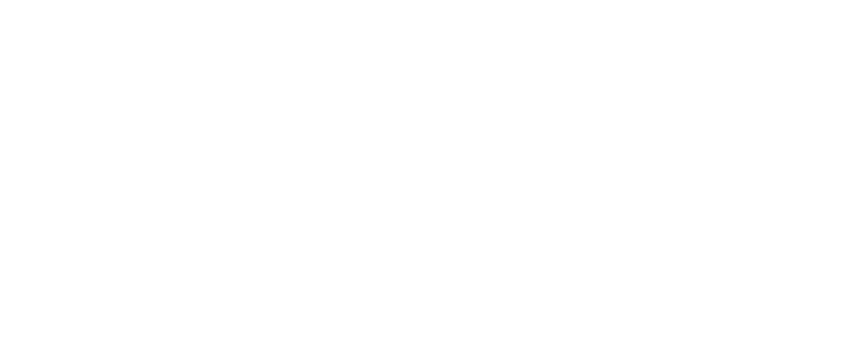
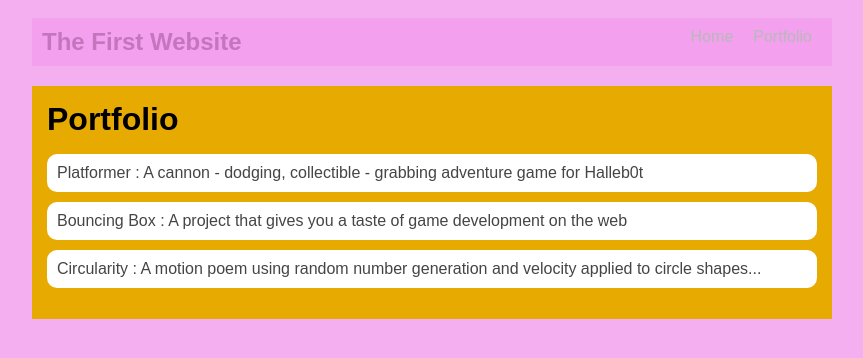
Before and after one commit to abbiel9233/abbiel9233.github.io, a plain HTML site: page portfolio.html in a window 1280 px wide. Shown: the whole page, without its empty margins (208-1071 px from the left). Drawn offline with Linux system fonts and the light colour scheme.

Commit message:
push changes again

```diff
--- a/fsd-projects/platformer/platformer.js
+++ b/fsd-projects/platformer/platformer.js
@@ -27,10 +27,14 @@
     //////////////////////////////////
 
     // TODO 1 - Enable the Grid
-    // toggleGrid();
+     toggleGrid();
 
 
     // TODO 2 - Create Platforms
+    createPlatform(400,600,300,20,"hotpink")
+    createPlatform(100,500,300,20,"hotpink")
+    createPlatform(400,400,300,20,"hotpink")
+
 
 
 
--- a/index.html
+++ b/index.html
@@ -1,13 +1,39 @@
 <!DOCTYPE html>
 <html>
-  <head>
-    <title>CHANGE ME</title>
-  </head>
+<head>
+  <meta charset="utf-8">
+  <meta name="viewport" content="width=device-width">
+  <title>abbies website</title>
+  <link rel="stylesheet" href="style.css">
+</head>
+<body>
+   <nav>
+            <h1>The First Website</h1>
+            <ul id="nav-ul">
+               <li class="nav-li">
+               <a class="nav-a" href="index.html">Home</a>
+             </li>
+             <li class="nav-li">
+               <a class="nav-a" href="portfolio.html">Portfolio</a>
+             </li>
+         </ul>
+     </nav>
+  <div class='sidebar'>
+  <img class='sidebar-img' src="https://www.citypng.com/public/uploads/preview/square-black-green-spotify-app-icon-png-701751694969849j7wtxvnrgo.png?v=2025071407">
+  </div>
+   <!-- Content Section-->
+   <div class='content'>
+       <h2>abbie</h2>
+       <p>Enrolled in Fundamentals of HTML, CSS, and Javascript.</p>
 
-  <body>
-    <!-- All content goes here -->
-    <div id="all-contents">
-
-    </div>
-  </body>
+       <div id='interests'>
+           <h3>Interests</h3>
+           <ul>
+               <li>sleeping</li>
+               <li>listening to music</li>
+               <li>playing subway surfers</li>
+           </ul>
+       </div>
+   </div>
+</body>
 </html>
--- a/portfolio.html
+++ b/portfolio.html
@@ -0,0 +1,38 @@
+
+<!DOCTYPE HTML>
+<html>
+    <head>
+        <title>abbies Portfolio</title>
+        <link rel="stylesheet" href="style.css">
+
+
+    </head>
+
+    <body>
+      <div id="all-contents">
+        <nav>
+            <h1>The First Website</h1>
+            <ul id="nav-ul">
+               <li class="nav-li">
+               <a class="nav-a" href="index.html">Home</a>
+             </li>
+             <li class="nav-li">
+               <a class="nav-a" href="portfolio.html">Portfolio</a>
+             </li>
+         </ul>
+     </nav>
+
+     <main>
+        <div class="content">
+          <h1>Portfolio</h1>
+            <ul id="portfolio">
+              <li><a href="fsd-projects/platformer/">Platformer : A cannon - dodging, collectible - grabbing adventure game for Halleb0t</a></li>
+              <li><a href="fsd-projects/bouncing-box/">Bouncing Box : A project that gives you a taste of game development on the web </a></li>
+              <li><a href="fsd-projects/circularity/">Circularity : A motion poem using random number generation and velocity applied to circle shapes...</a></li>
+            </ul>
+        </div>
+     </main>
+
+      </div>
+    </body>
+</html>
--- a/style.css
+++ b/style.css
@@ -0,0 +1,101 @@
+body {
+    background: hsl(303, 74%, 82%);
+    color: hsl(0, 0%, 89%);
+    padding: 10px;
+    font-family: Arial, sans-serif;
+}
+
+#all-contents {
+    max-width: 800px;
+    margin: auto;
+}
+
+/* navigation menu */
+nav {
+    background: #f3a0ef;
+    margin: 0 auto;
+    display: flex;
+    padding: 10px;
+}
+
+h1 {
+    display: flex;
+    align-items: center;
+    color: #c575be;
+    flex: 1;
+    margin: 0;
+}
+
+#nav-ul {
+    list-style-type: none;
+    margin: 0;
+    padding: 0;
+    display: flex;
+}
+
+.nav-li {
+    display: inline-block;
+    padding: 0 10px;
+}
+
+a {
+    text-decoration: none;
+    color: hsl(0, 0%, 72%);
+}
+
+/* main container area beneath menu */
+main {
+    background: rgb(231, 170, 0);
+    display: flex;
+    margin-top: 20px;
+}
+
+.sidebar {
+    margin-right: 25px;
+    padding: 10px;
+}
+
+.sidebar-img {
+    width: 200px;
+}
+
+.content {
+    flex: 1;
+    padding: 15px;
+}
+
+/* interests section styles */
+#interests {
+    border: 4px silver ridge;
+    padding: 8px;
+    margin-top: 20px;
+}
+
+h2, h3 {
+    margin: 0px;
+}
+/* Portfolio styles */
+.content h1 {
+  color: black;
+}
+
+#portfolio {
+  list-style-type: none;
+  padding-left: 0;
+}
+
+#portfolio li {
+  background: #fff;
+  padding: 10px;
+  border-radius: 10px;
+  margin-bottom: 10px;
+}
+
+#portfolio li:hover {
+  background: #eee;
+}
+
+#portfolio a {
+  text-decoration: none;
+  color: #454545;
+}
```
